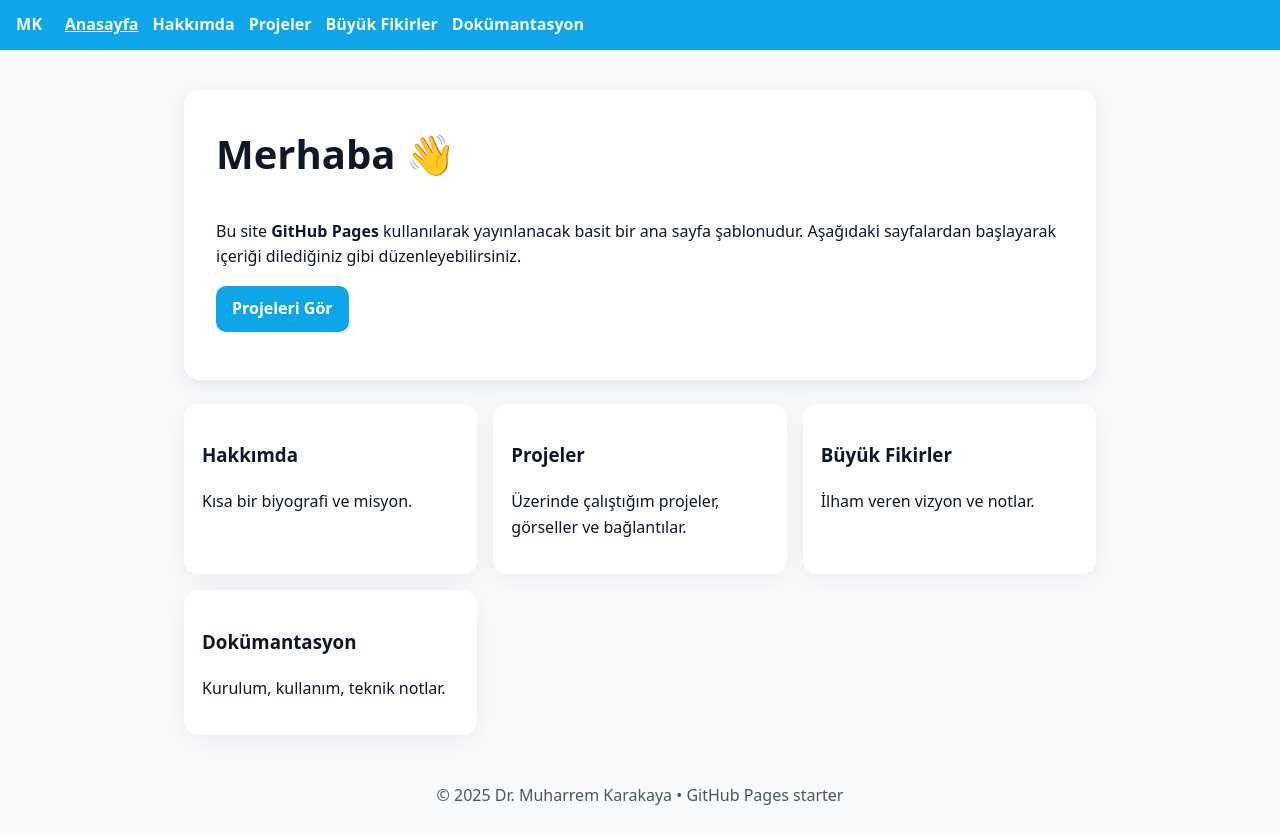
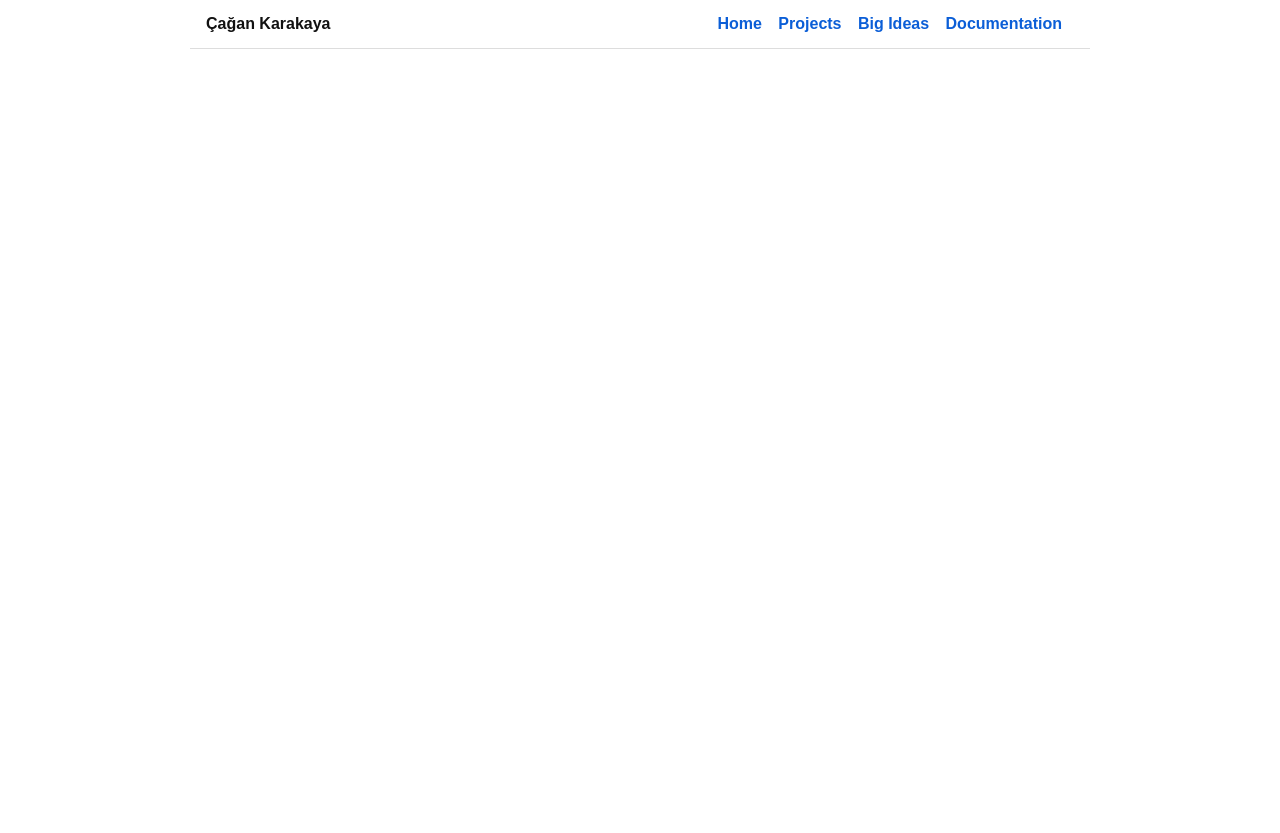
Before and after one commit to CaganKarakaya/CaganKarakaya, a plain HTML site: page index.html in a window 1280 px wide. After the commit the page ends 800 px from the top, so only its background shows below. Drawn offline with Linux system fonts and the light colour scheme.

Commit message:
Update index.html

```diff
--- a/index.html
+++ b/index.html
@@ -1,40 +1,45 @@
-<!doctype html>
+<!DOCTYPE html>
 <html lang="tr">
 <head>
-  <meta charset="utf-8">
-  <meta name="viewport" content="width=device-width, initial-scale=1">
-  <title>Dr. Muharrem Karakaya — Anasayfa</title>
-  <link rel="stylesheet" href="styles.css">
+  <meta charset="utf-8" />
+  <meta name="viewport" content="width=device-width, initial-scale=1" />
+  <title>Çağan Karakaya — Portfolio</title>
+  <meta name="description" content="Çağan Karakaya | 10. sınıf öğrencisi — yazılım, web ve tasarım projeleri." />
+  <style>
+    :root{ --bg:#ffffff; --text:#111; --link:#0b5ed7; --muted:#666; --border:#ddd; }
+    *{box-sizing:border-box}
+    body{margin:0;font-family:Arial,Helvetica,sans-serif;background:var(--bg);color:var(--text);line-height:1.5}
+    header,main,footer{max-width:900px;margin:0 auto;padding:12px 16px}
+    header{border-bottom:1px solid var(--border);display:flex;align-items:center;justify-content:space-between;gap:12px}
+    nav a{margin-right:12px;text-decoration:none;color:var(--link);font-weight:bold}
+    nav a[aria-current="page"]{text-decoration:underline}
+    h1{font-size:24px;margin:0}
+    h2{font-size:20px;margin:0 0 8px}
+    .page{display:none;padding:16px 0;border-bottom:1px solid var(--border)}
+    .page:last-of-type{border-bottom:0}
+    .muted{color:var(--muted)}
+    .grid{display:grid;grid-template-columns:repeat(auto-fit,minmax(260px,1fr));gap:14px}
+    .card{border:1px solid var(--border);border-radius:8px;padding:12px}
+    .links{display:flex;gap:8px;flex-wrap:wrap;margin-top:8px}
+    .links a{border:1px solid var(--border);padding:6px 10px;text-decoration:none;color:var(--link);border-radius:4px;font-size:14px}
+    .video-container{max-width:700px;width:100%;margin:10px 0 20px}
+    .video-container video{width:100%;height:auto;display:block;border:1px solid var(--border);border-radius:6px}
+    /* iframe için stil */
+    .video-container iframe{width:100%;height:394px;display:block;border:1px solid var(--border);border-radius:6px}
+    img{max-width:100%;border:1px solid var(--border);border-radius:6px;margin-top:10px}
+    footer{border-top:1px solid var(--border);margin-top:24px;padding-top:16px;font-size:14px}
+    hr{border:none;border-top:1px solid var(--border);margin:16px 0}
+  </style>
 </head>
 <body>
-  <header class="site-header">
-    <nav class="nav">
-      <a class="brand" href="index.html">MK</a>
-      <a style='text-decoration:underline' href='index.html'>Anasayfa</a>
-      <a  href='about.html'>Hakkımda</a>
-      <a  href='project.html'>Projeler</a>
-      <a  href='bigideas.html'>Büyük Fikirler</a>
-      <a  href='documentation.html'>Dokümantasyon</a>
+  <header>
+    <div><strong>Çağan Karakaya</strong></div>
+    <nav aria-label="Primary">
+      <a href="#home" id="nav-home">Home</a>
+      <a href="#projects" id="nav-projects">Projects</a>
+      <a href="#big-ideas" id="nav-big-ideas">Big Ideas</a>
+      <a href="#documentation" id="nav-documentation">Documentation</a>
     </nav>
   </header>
-  <main class="container">
 
-    <section class="hero">
-      <h1>Merhaba 👋</h1>
-      <p>Bu site <strong>GitHub Pages</strong> kullanılarak yayınlanacak basit bir ana sayfa şablonudur.
-         Aşağıdaki sayfalardan başlayarak içeriği dilediğiniz gibi düzenleyebilirsiniz.</p>
-      <p><a class="button" href="project.html">Projeleri Gör</a></p>
-    </section>
-    <section style="margin-top:24px">
-      <div class="grid">
-        <div class="card"><h3>Hakkımda</h3><p>Kısa bir biyografi ve misyon.</p></div>
-        <div class="card"><h3>Projeler</h3><p>Üzerinde çalıştığım projeler, görseller ve bağlantılar.</p></div>
-        <div class="card"><h3>Büyük Fikirler</h3><p>İlham veren vizyon ve notlar.</p></div>
-        <div class="card"><h3>Dokümantasyon</h3><p>Kurulum, kullanım, teknik notlar.</p></div>
-      </div>
-    </section>
-
-  </main>
-  <footer class="footer">© 2025 Dr. Muharrem Karakaya • GitHub Pages starter</footer>
-</body>
-</html>
+  <main>
```
